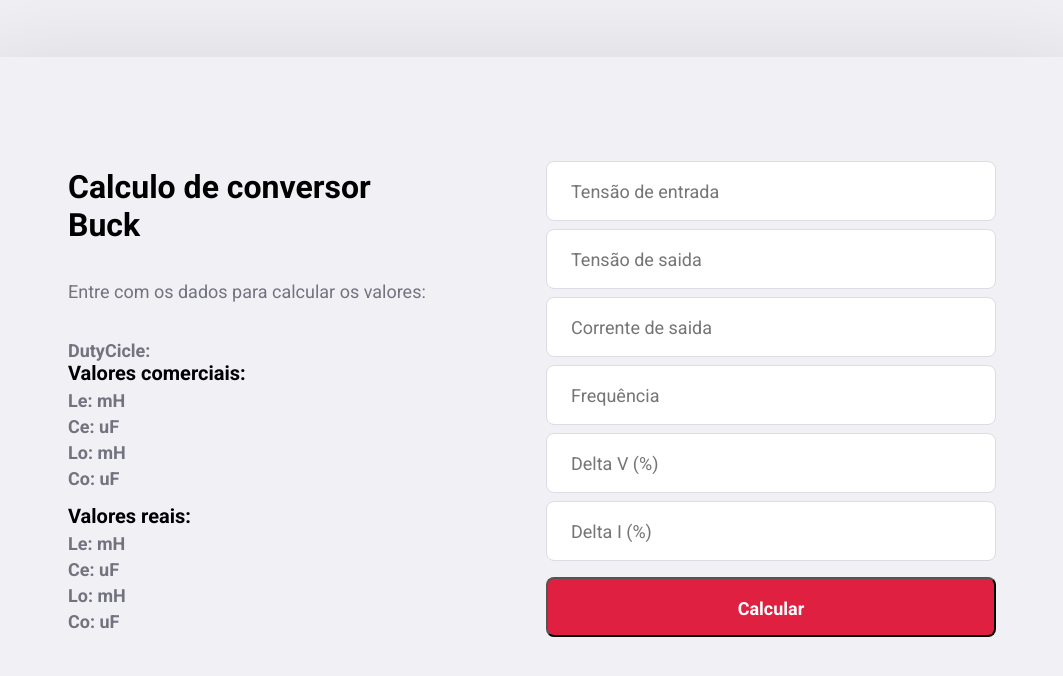
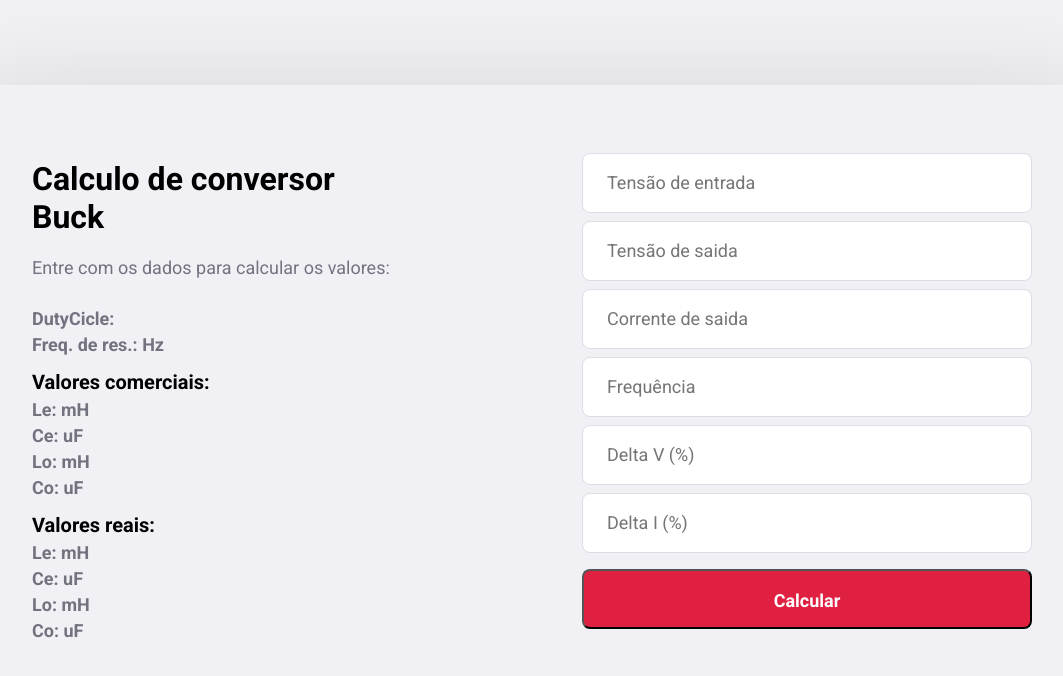
Before and after one commit to jjakob10/buckCalculator, a React (Create React App) app in the folder frontend/: page / in a window 1280 px wide. Shown: the top 676 px of the page, without its empty margins (108-1171 px from the left). Built offline with nearby package versions, Linux system fonts and the light colour scheme; the HTML template or start-up script is replaced by a standard one.

Commit message:
finished

```diff
--- a/frontend/src/pages/Calculate/index.js
+++ b/frontend/src/pages/Calculate/index.js
@@ -18,6 +18,7 @@ export default function Register() {
   const [Co, setCo] = useState('');
   const [Le, setLe] = useState('');
   const [Ce, setCe] = useState('');
+  const [resFreq, setResFreq] = useState('');
   const [comLo, comsetLo] = useState('');
   const [comCo, comsetCo] = useState('');
   const [comLe, comsetLe] = useState('');
@@ -39,12 +40,13 @@ export default function Register() {
     try {
       const response = await api.post("buck", data);
 
-      const { dutyCicle, comLo, comCo, comLe, comCe, Lo, Co, Le, Ce } = response.data;
+      const { dutyCicle, comLo, comCo, comLe, comCe, Lo, Co, Le, Ce, resFreq } = response.data;
       setDutyCicle(dutyCicle);
       setLo(Lo);
       setCo(Co);
       setLe(Le);
       setCe(Ce);
+      setResFreq(resFreq);
       comsetLo(comLo);
       comsetCo(comCo);
       comsetLe(comLe);
@@ -65,6 +67,9 @@ export default function Register() {
             <h1>Calculo de conversor Buck</h1>
             <p>Entre com os dados para calcular os valores:</p>
             <h2>DutyCicle: {DutyCicle}</h2>
+            <h2>Freq. de res.: {resFreq}Hz</h2>
+          </div>
+          <div>
             <b>Valores comerciais:</b>
             <h2>Le: {comLe}mH</h2>
             <h2>Ce: {comCe}uF</h2>
--- a/frontend/src/pages/Calculate/styles.css
+++ b/frontend/src/pages/Calculate/styles.css
@@ -11,7 +11,7 @@
 
 .register-container .content {
   width: 100%;
-  padding: 96px;
+  padding: 60px;
   background: #f0f0f5;
   box-shadow: 0 0 100px rgba(0,0,0,0.1);
   border-radius: 8px;
@@ -26,7 +26,7 @@
 }
 
 .register-container .content section h1{
-  margin: 0px 0 32px;
+  margin: 0px 0 16px;
   font-size: 32px;
 }
 
@@ -34,7 +34,7 @@
   font-size: 18px;
   color: #737380;
   line-height: 32px;
-  margin-bottom: 32px;
+  margin-bottom: 24px;
 }
 .register-container .content section h2{
   font-size: 18px;
```
Also changed, not shown: 1 other file (tests, documents, lock files or other folders).
